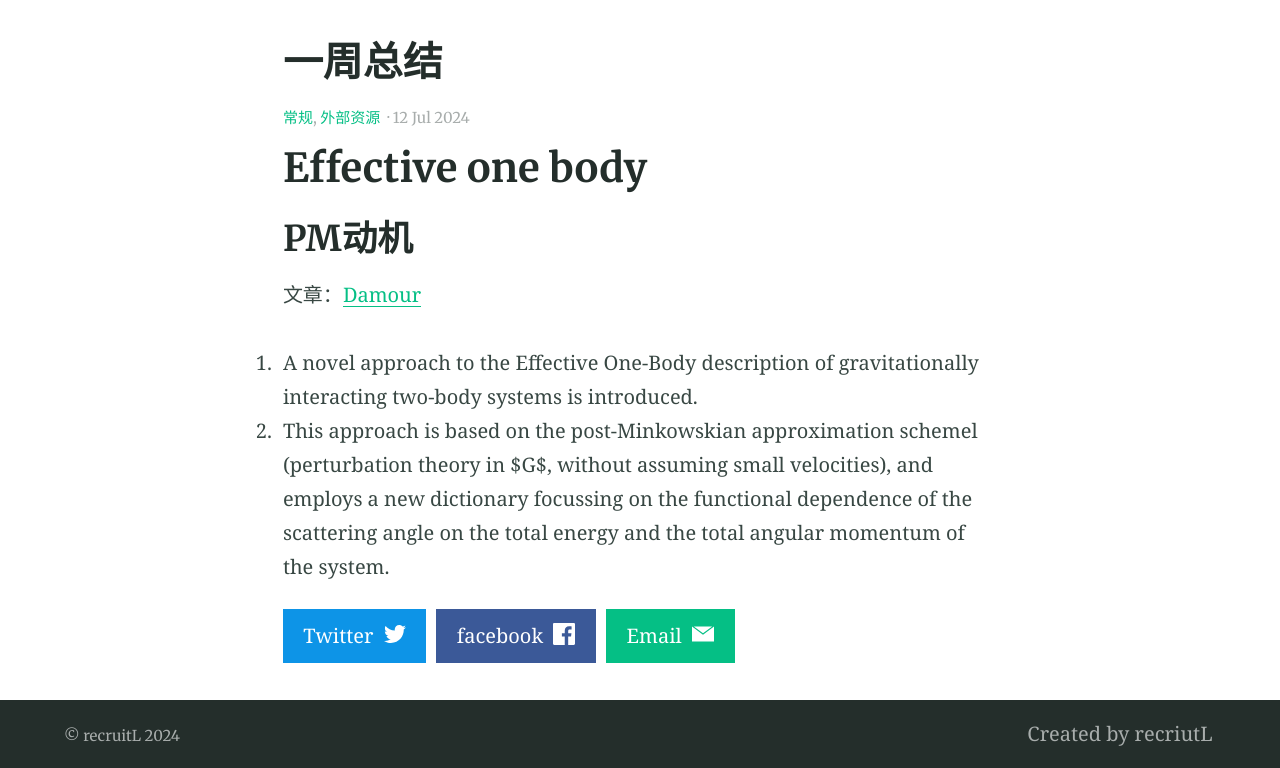
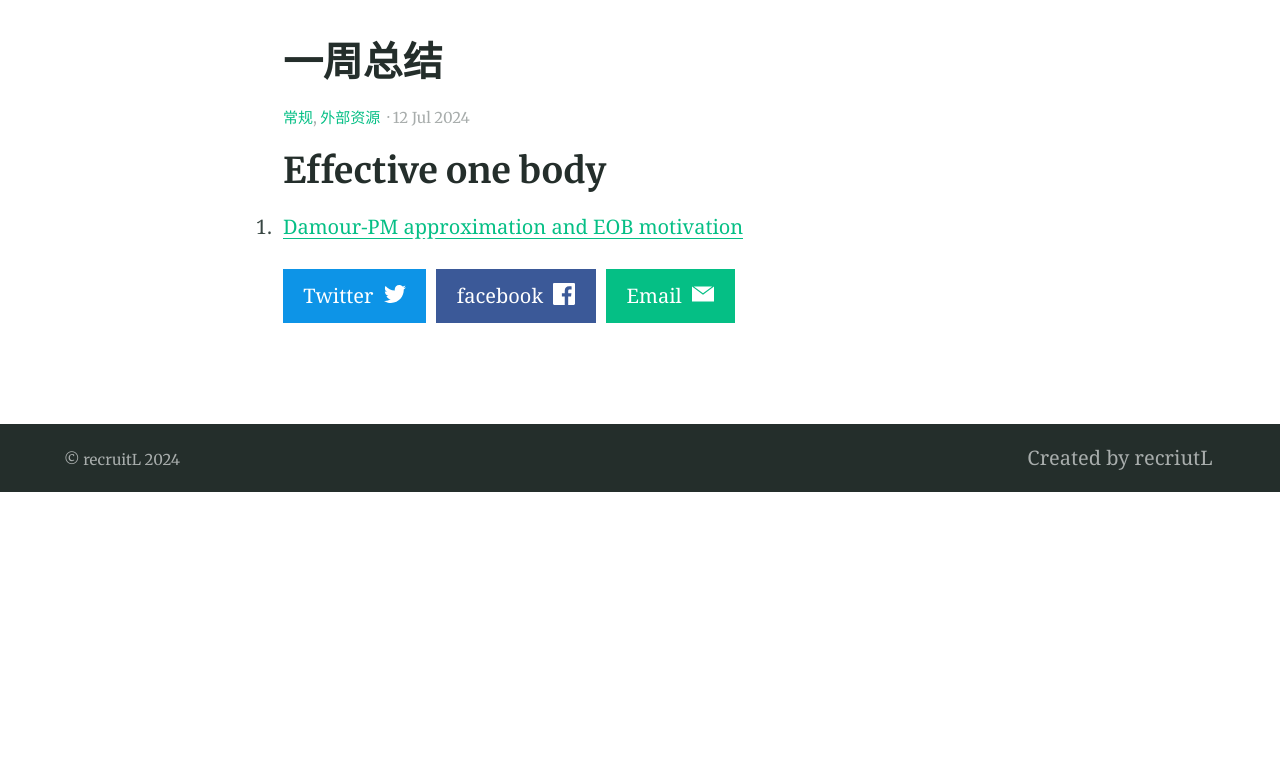
Before and after one commit to recruitL/recruitL.github.io, a Jekyll site: the page built from _posts/2024-07-12-General.md, in a window 1280 px wide. Shown: the part 408-1176 px from the top of the page. Built offline with Jekyll 4.4.1, drawn with Linux system fonts in a browser that asks for light colours; after the commit the page ends 900 px from its top, so only the background shows below that.

```diff
--- a/_posts/2024-07-12-General.md
+++ b/_posts/2024-07-12-General.md
@@ -6,9 +6,5 @@
 feature_image: "https://picsum.photos/2560/600?image=872"
 ---
 
-# Effective one body
-
-## PM动机
-文章：[Damour](https://arxiv.org/abs/1609.00354)
-1. A novel approach to the Effective One-Body description of gravitationally interacting two-body systems is introduced.
-2. This approach is based on the post-Minkowskian approximation schemel (perturbation theory in $G$, without assuming small velocities), and employs a new dictionary focussing on the functional dependence of the scattering angle on the total energy and the total angular momentum of the system.
+## Effective one body
+1. [Damour-PM approximation and EOB motivation](https://arxiv.org/abs/1609.00354)
```
